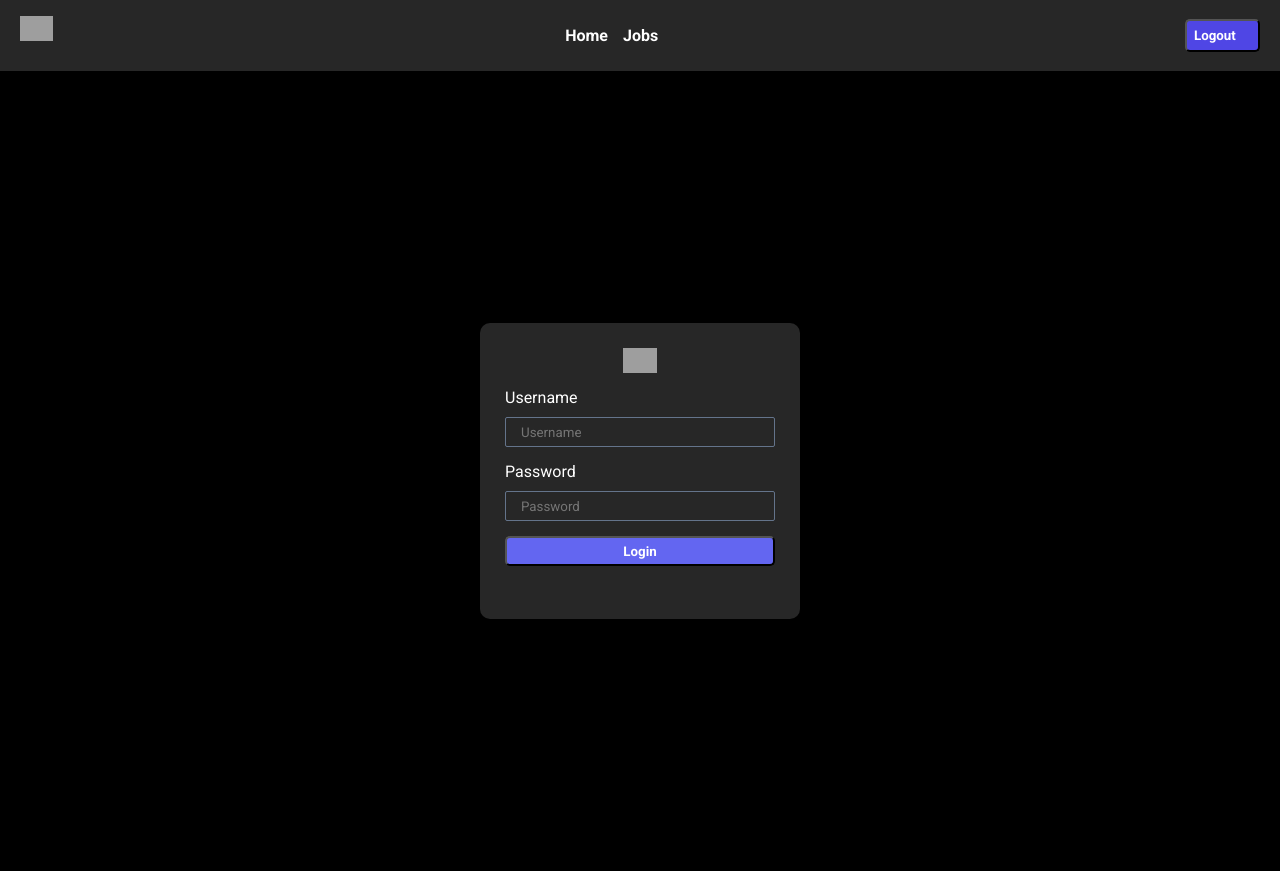
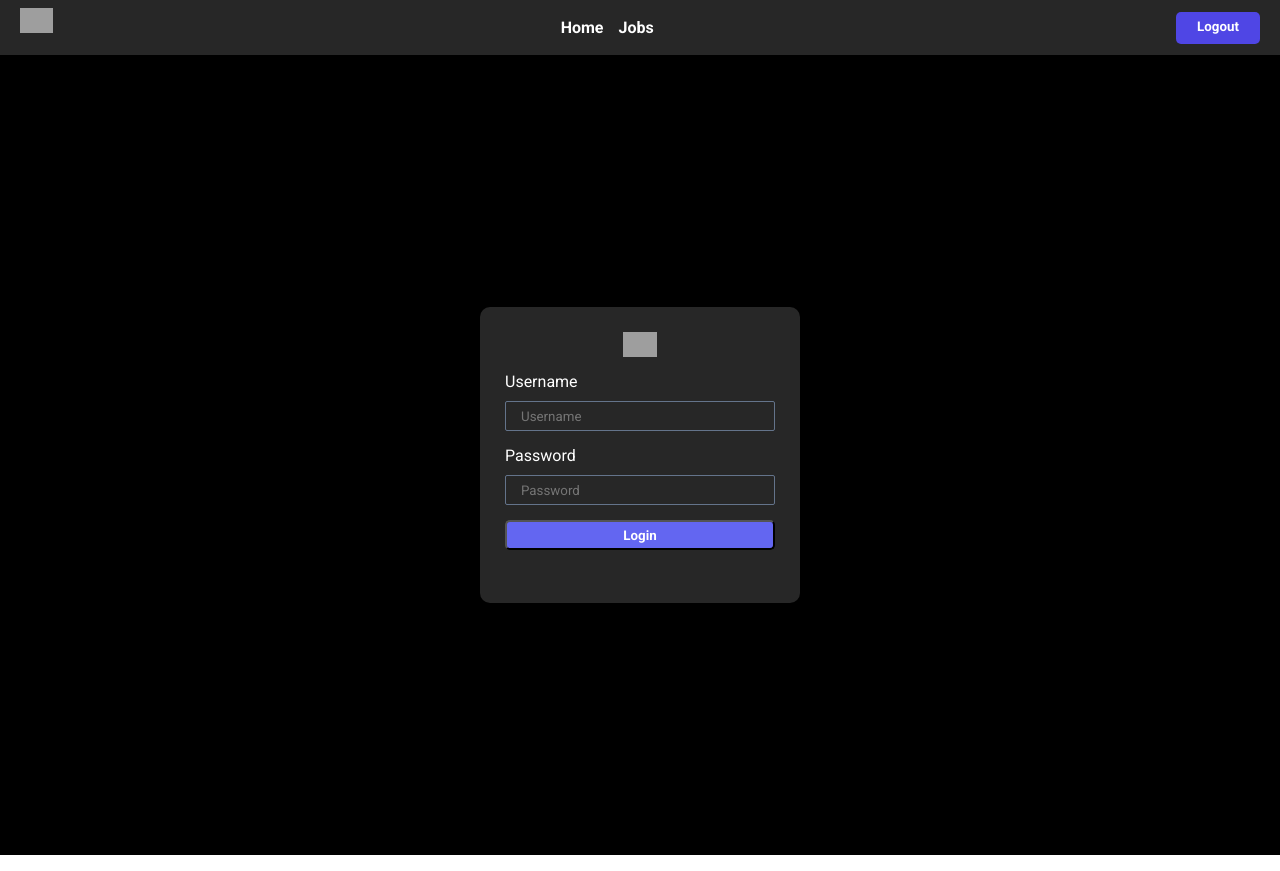
Before and after one commit to Gnani-Codes/Jobby-App-by-Gnani, a React (Create React App) app: page /login in a window 1280 px wide. Built offline with nearby package versions, Linux system fonts and the light colour scheme; grey boxes are pictures that could not be loaded; a web font is replaced by a local one.

Commit message:
fixed Header component

```diff
--- a/src/Components/Header/index.css
+++ b/src/Components/Header/index.css
@@ -11,6 +11,7 @@
   padding-top: 10px;
   padding-bottom: 10px;
   align-items: center;
+  height: 55px;
 }
 .logo-img {
   height: 30px;
@@ -18,7 +19,16 @@
 .header-icons-container-sm {
   display: flex;
   justify-content: space-between;
-  width: 125px;
+  width: 170px;
+}
+.header-icon-container {
+  list-style-type: none;
+}
+.icon-btn {
+  background: transparent;
+  border: none;
+  outline: none;
+  cursor: pointer;
 }
 .header-icons-background {
   color: #ffffff;
@@ -37,6 +47,9 @@
 .logout-btn {
   display: none;
 }
+.link-item {
+  text-decoration: none;
+}
 
 @media screen and (min-width: 768px) {
   .header-icons-container-sm {
@@ -50,8 +63,12 @@
     background: #4f46e5;
     color: #ffffff;
     font-weight: bold;
+    padding: 7px;
+    width: 84px;
+    height: 32px;
+    justify-content: center;
     border-radius: 5px;
-    padding: 7px;
-    width: 75px;
+    cursor: pointer;
+    border: none;
   }
 }
--- a/src/Components/Header/index.js
+++ b/src/Components/Header/index.js
@@ -1,29 +1,64 @@
 import {AiFillHome} from 'react-icons/ai'
 import {MdWork} from 'react-icons/md'
 import {FaSignOutAlt} from 'react-icons/fa'
+import Cookies from 'js-cookie'
+import {Redirect, Link} from 'react-router-dom'
 
 import './index.css'
 
-const Header = () => (
-  <div className="header-container">
+const Header = () => {
+  function onCLickLogOut() {
+    Cookies.remove('jwt_token')
+
+    return <Redirect to="/login" />
+  }
+
+  return (
+    <nav className="header-container">
       <img
         src="https://assets.ccbp.in/frontend/react-js/logo-img.png "
         alt="website logo"
         className="logo-img"
       />
-    <div className="header-icons-container-sm">
+
+      <ul className="header-icons-container-sm">
+        <li className="header-icon-container">
+          <button alt="home icon" className="icon-btn" type="button">
             <AiFillHome className="header-icons-background " />
+          </button>
+        </li>
+
+        <li className="header-icon-container">
+          <button alt="work icon" className="icon-btn" type="button">
             <MdWork className="header-icons-background " />
+          </button>
+        </li>
+
+        <li className="header-icon-container">
+          <button
+            alt="home icon"
+            className="icon-btn"
+            type="button"
+            onClick={onCLickLogOut}
+          >
             <FaSignOutAlt className="header-icons-background " />
-    </div>
+          </button>
+        </li>
+      </ul>
+
       <div className="header-icons-container-lg">
+        <Link to="/" className="link-item">
           <p className="header-icons-items"> Home</p>
+        </Link>
+        <Link to="/jobs" className="link-item">
           <p className="header-icons-items">Jobs</p>
+        </Link>
       </div>
       <button type="button" className="logout-btn">
         Logout
       </button>
-  </div>
+    </nav>
   )
+}
 
 export default Header
--- a/src/Components/Login/index.js
+++ b/src/Components/Login/index.js
@@ -37,7 +37,7 @@ class Login extends Component {
   onSubmitForm = async event => {
     event.preventDefault()
     const {inputUsername, inputPassword} = this.state
-    console.log(inputUsername, inputPassword)
+
     const userDetails = {
       username: inputUsername,
       password: inputPassword,
@@ -47,9 +47,10 @@ class Login extends Component {
       method: 'POST',
       body: JSON.stringify(userDetails),
     }
+
     const response = await fetch(url, options)
     const data = await response.json()
-    console.log(data)
+
     if (response.ok) {
       this.setState({errorMsg: ''})
       this.onSuccess(data.jwt_token)
```
Lines whose indentation alone changed are shown as unchanged.
